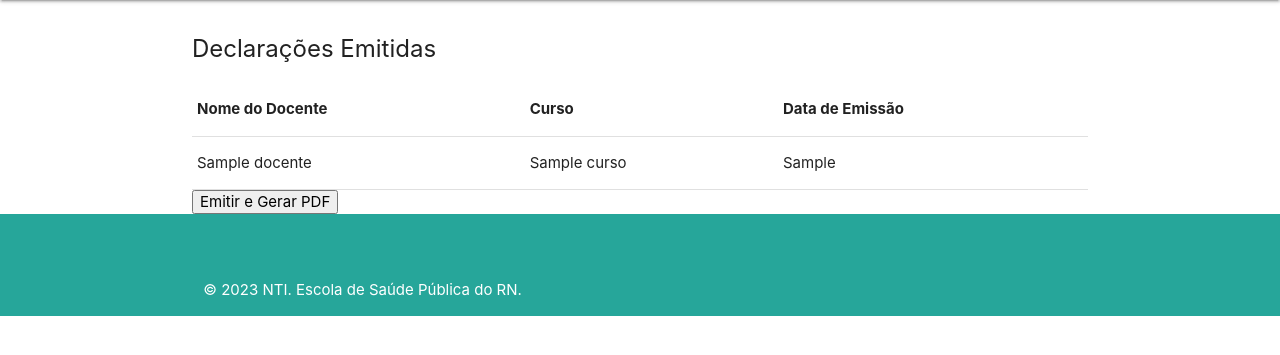
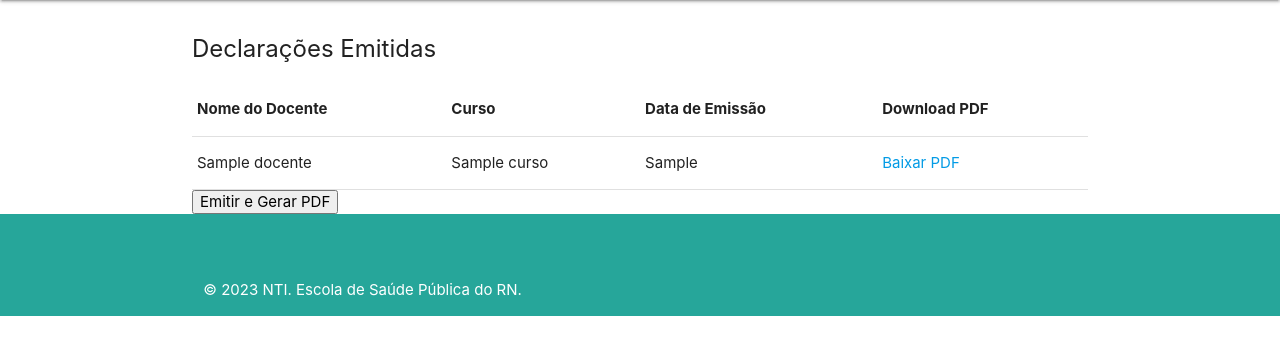
Before and after one commit to NTIESPRN/ngtes, a Django app: template templates/emitir_declaracao.html in a window 1280 px wide. Shown: the part 94-449 px from the top of the page. Run offline with Django 3.2, Linux system fonts and the light colour scheme; the template is opened without the code that fills it: most values are stand-ins (such as "Sample title", 1, 10 or a date in 2020).

Commit message:
Update emitir_declaracao.html

```diff
--- a/templates/emitir_declaracao.html
+++ b/templates/emitir_declaracao.html
@@ -72,7 +72,7 @@
       <th>Nome do Docente</th>
       <th>Curso</th>
       <th>Data de Emissão</th>
-      <!-- Adicione outras colunas da sua declaração, se necessário -->
+      <th>Download PDF</th>
     </tr>
   </thead>
   <tbody>
@@ -81,7 +81,7 @@
       <td>{{ declaracao_emitida.docente.nome }}</td>
       <td>{{ declaracao_emitida.curso.nome }}</td>
       <td>{{ declaracao_emitida.data_emissao }}</td>
-      <!-- Adicione outras colunas da sua declaração, se necessário -->
+      <td><a href="{{ declaracao_emitida.arquivo_pdf.url }}" target="_blank">Baixar PDF</a></td>
     </tr>
     {% empty %}
     <tr>
```
